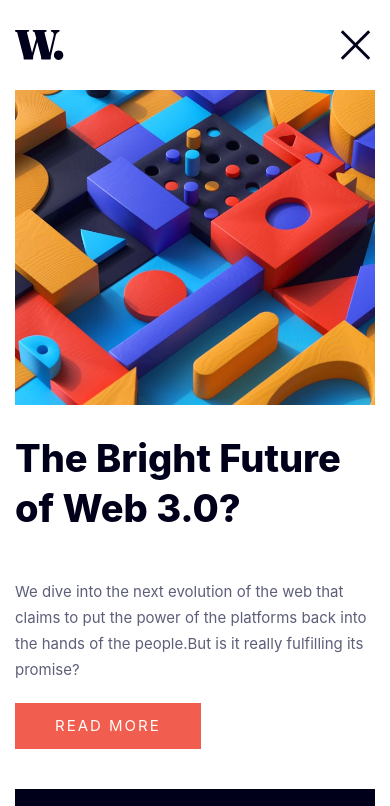
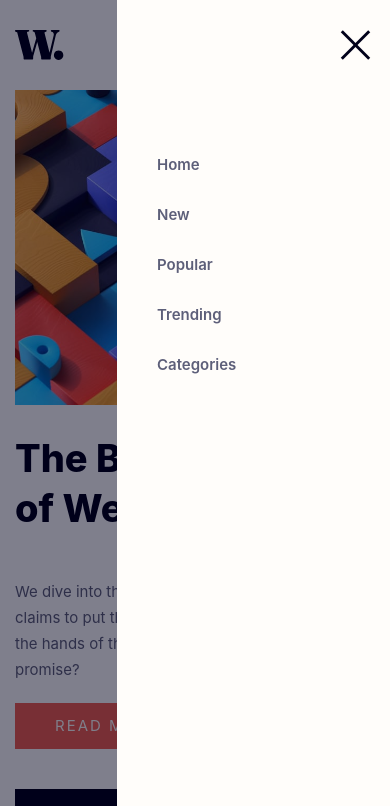
Before and after one commit to zhuycai/news-homepage, a plain HTML site: page index.html in a window 390 px wide. Both pictures are taken after a click on the element 355 px from the left and 45 px from the top of the page. Shown: the top 806 px of the page. Drawn offline with Linux system fonts and the light colour scheme; a web font is replaced by a local one.

Commit message:
'update'

```diff
--- a/index.html
+++ b/index.html
@@ -22,6 +22,7 @@
       </div>
       <div class="nav-toggle"></div>
       <nav class="nav">
+        <div class="nav-collapse"></div>
         <ul>
           <li><a href="">Home</a></li>
           <li><a href="">New</a></li>
--- a/js/main.js
+++ b/js/main.js
@@ -1,6 +1,16 @@
 let navToggle = document.querySelector('.nav-toggle');
+let nav = document.querySelector('.nav');
+let navCollapse = document.querySelector('.nav-collapse');
 
 navToggle.addEventListener('click', function() {
-    this.classList.toggle('trigger');
-    // 要加些限制，以等待nav侧入动画结束
+    nav.classList.add('slide-in');
+    document.body.classList.add('mask');
+    requestAnimationFrame(function() {
+        document.body.classList.add('on');
+    });
 });
+
+navCollapse.addEventListener('click', function() {
+    nav.classList.remove('slide-in');
+    document.body.classList.remove('mask', 'on');
+});
--- a/scss/_base.scss
+++ b/scss/_base.scss
@@ -7,6 +7,7 @@
 }
 
 body {
+    position: relative;
     font: {
         family: 'Inter', sans-serif;
         weight: 400;
@@ -47,3 +48,20 @@ img {
 a {
     text-decoration: none;
 }
+
+.mask::after {
+    position: absolute;
+    top: 0;
+    left: 0;
+    content: '';
+    width: 100%;
+    height: 100%;
+    background: $very-dark-blue;
+    opacity: 0;
+    transition: opacity ease-in-out 0.4s;
+    z-index: 1;
+}
+
+.mask.on::after {
+    opacity: 0.5;
+}
--- a/scss/_container.scss
+++ b/scss/_container.scss
@@ -1,9 +1,10 @@
-// - Mobile: 375px
-// - Desktop: 1440px
+$xxl: map-get($map: $breakpoints, $key: 'xxl');
 
 .container {
+    position: relative;
     width: 100%;
-    max-width: 1200px;
+    max-width: $xxl;
     padding: 0 1.5rem;
     margin: 0 auto;
+    overflow: hidden;
 }
--- a/scss/_main.scss
+++ b/scss/_main.scss
@@ -9,6 +9,8 @@ main {
 
     @media (min-width: $xl) {
         grid-template-columns: 2fr 1fr;
+        column-gap: calc($gap-between-item * 2);
+        row-gap: calc($gap-between-sec * 2);
     }
 
     .first {
--- a/scss/_nav.scss
+++ b/scss/_nav.scss
@@ -1,17 +1,39 @@
 $md: map-get($breakpoints, 'md');
 
 .nav {
-    display: none;
+    position: absolute;
+    top: 0;
+    right: -70%;
+    width: 70%;
+    height: 100%;
+    padding: 15rem 4rem;
+    background: $off-white;
+    transition: right ease-in-out 0.5s;
+    z-index: 99;
 
     @media (min-width: $md) {
-        display: block;
+        position: relative;
+        right: 0;
+        width: auto;
+        height: auto;
+        padding: 0;
+    }
+
+    &.slide-in {
+        right: 0;
     }
 
     ul {
+        display: flex;
+        flex-flow: column;
         height: 100%;
 
         li {
-            height: 100%;
+            margin-bottom: $gap-between-item;
+
+            @media (min-width: $md) {
+                margin-bottom: 0;
+            }
 
             a {
                 display: block;
@@ -27,29 +49,43 @@ $md: map-get($breakpoints, 'md');
         }
 
         @media (min-width: $md) {
-                display: flex;
-                gap: $gap-between-item;
+            flex-flow: row;
+            gap: $gap-between-item;
         }
     }
 }
 
-.nav-toggle {
+
+
+.nav-toggle,
+.nav-collapse {
     display: block;
     width: $toggle-width;
     height: $toggle-height;
+    cursor: pointer;
 
     background: {
-        image: url('../assets/images/icon-menu.svg');
         position: center;
         repeat: no-repeat;
         size: contain;
     }
+}
+
+.nav-collapse {
+    position: absolute;
+    top: 3rem;
+    right: 1.5rem;
+    background-image: url('../assets/images/icon-menu-close.svg');
 
     @media (min-width: $md) {
         display: none;
     }
 }
 
-.nav-toggle.trigger {
-    background-image: url('../assets/images/icon-menu-close.svg');
+.nav-toggle {
+    background-image: url('../assets/images/icon-menu.svg');
+
+    @media (min-width: $md) {
+        display: none;
+    }
 }
--- a/scss/_variables.scss
+++ b/scss/_variables.scss
@@ -12,7 +12,8 @@ $breakpoints: (
     'sm': 375px,
     'md': 560px,
     'lg': 680px,
-    'xl': 1024px
+    'xl': 1024px,
+    'xxl': 1200px
 );
 // breakpoints
 
```
Also changed, not shown: css/style.css, 1 other file.
